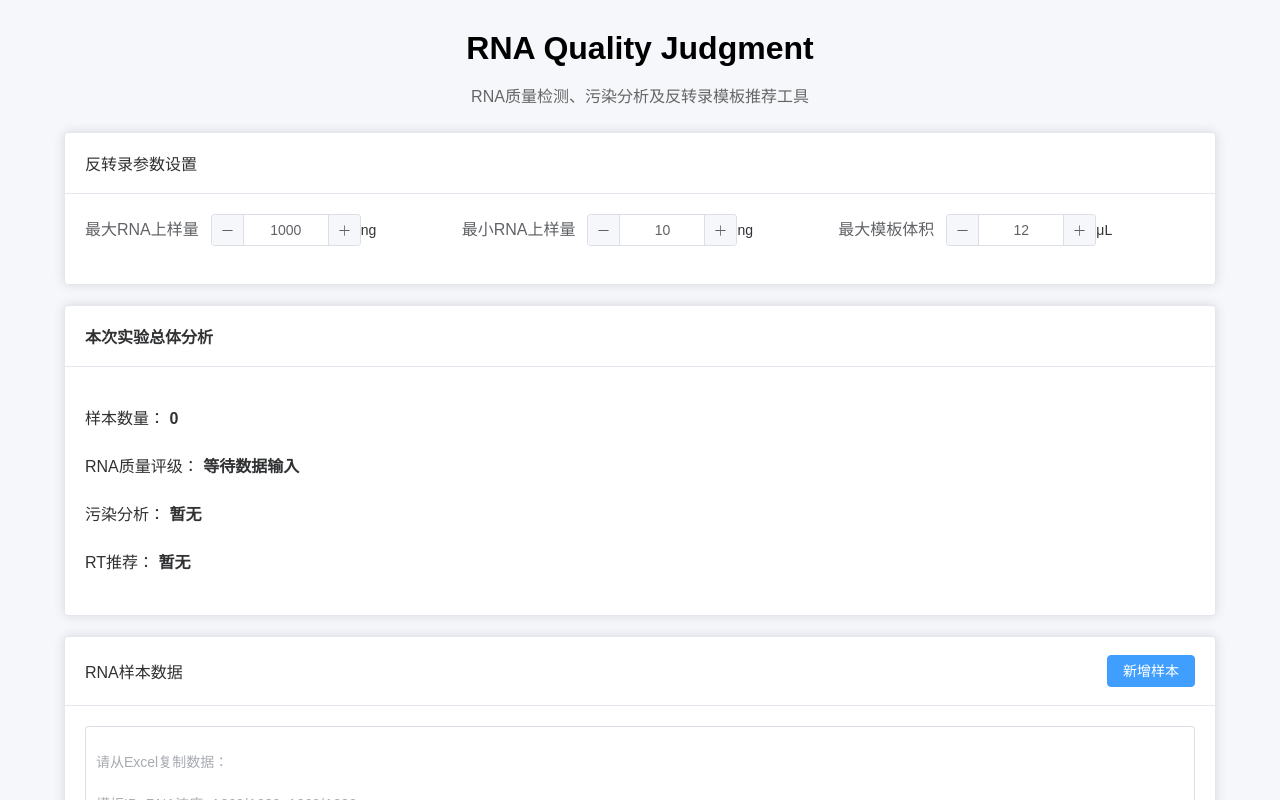
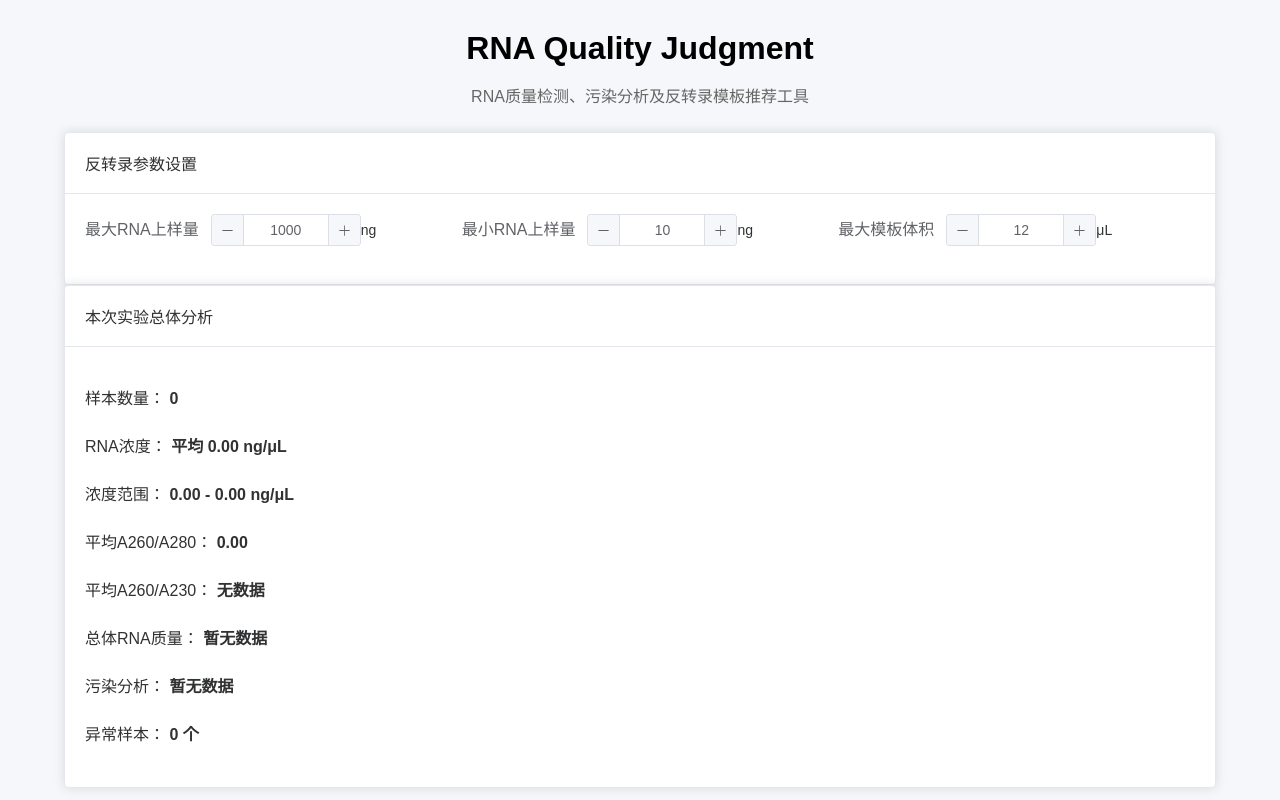
Before and after one commit to huluhuqi/RNA-quality-judgment, a Vue app: page / in a window 1280 px wide. Shown: the top 800 px of the page. Built offline with nearby package versions, Linux system fonts and the light colour scheme.

Commit message:
add experiment summary analysis

```diff
--- a/src/App.vue
+++ b/src/App.vue
@@ -10,16 +10,21 @@
 <RTParameter/>
 
 
-<div class="space"></div>
 
+<ExperimentSummary
+:summary="summary"
+/>
 
-<ExperimentSummary/>
 
 
 <div class="space"></div>
 
 
-<RNADataTable/>
+
+<RNADataTable
+@update-data="updateData"
+/>
+
 
 
 </div>
@@ -32,6 +37,9 @@
 <script setup>
 
 
+import {ref} from 'vue'
+
+
 import Header from './components/Header.vue'
 
 import RTParameter from './components/RTParameter.vue'
@@ -39,6 +47,53 @@ import RTParameter from './components/RTParameter.vue'
 import ExperimentSummary from './components/ExperimentSummary.vue'
 
 import RNADataTable from './components/RNADataTable.vue'
+
+
+import {calculateBatch}
+
+from './core/BatchStatistics'
+
+
+
+
+
+const summary = ref({
+
+count:0,
+
+avgConcentration:0,
+
+minConcentration:0,
+
+maxConcentration:0,
+
+avgA260280:0,
+
+avgA260230:0,
+
+quality:'暂无数据',
+
+pollution:'暂无数据',
+
+abnormal:0
+
+})
+
+
+
+
+
+
+function updateData(data){
+
+
+summary.value =
+calculateBatch(data)
+
+
+}
+
+
 
 
 </script>
--- a/src/components/ExperimentSummary.vue
+++ b/src/components/ExperimentSummary.vue
@@ -14,38 +14,133 @@
 
 
 
+
 <div class="summary">
 
 
 <p>
 样本数量：
-<span>
-0
-</span>
+
+<b>
+{{summary.count}}
+</b>
+
 </p>
 
 
+
 <p>
-RNA质量评级：
-<span>
-等待数据输入
-</span>
+
+RNA浓度：
+
+<b>
+
+平均
+{{summary.avgConcentration.toFixed(2)}}
+
+ng/μL
+
+</b>
+
 </p>
 
 
+
 <p>
-污染分析：
-<span>
-暂无
-</span>
+
+浓度范围：
+
+<b>
+
+{{summary.minConcentration.toFixed(2)}}
+
+-
+
+{{summary.maxConcentration.toFixed(2)}}
+
+ng/μL
+
+</b>
+
 </p>
 
 
+
+
 <p>
-RT推荐：
-<span>
-暂无
-</span>
+
+平均A260/A280：
+
+<b>
+
+{{summary.avgA260280.toFixed(2)}}
+
+</b>
+
+</p>
+
+
+
+
+<p>
+
+平均A260/A230：
+
+<b>
+
+{{summary.avgA260230 ?
+summary.avgA260230.toFixed(2)
+:
+'无数据'}}
+
+</b>
+
+</p>
+
+
+
+
+<p>
+
+总体RNA质量：
+
+<b>
+
+{{summary.quality}}
+
+</b>
+
+</p>
+
+
+
+
+<p>
+
+污染分析：
+
+<b>
+
+{{summary.pollution}}
+
+</b>
+
+</p>
+
+
+
+<p>
+
+异常样本：
+
+<b>
+
+{{summary.abnormal}}
+
+个
+
+</b>
+
 </p>
 
 
@@ -60,10 +155,25 @@ RT推荐：
 
 
 
+
 <script setup>
 
 
+defineProps({
+
+summary:{
+
+type:Object,
+
+required:true
+
+}
+
+})
+
+
 </script>
+
 
 
 
@@ -74,17 +184,15 @@ RT推荐：
 
 line-height:2;
 
-font-size:16px;
-
-
 }
 
 
-span{
+b{
 
 font-weight:bold;
 
 }
 
 
+
 </style>
--- a/src/components/RNADataTable.vue
+++ b/src/components/RNADataTable.vue
@@ -287,6 +287,11 @@ const pasteText = ref('')
 const tableData = ref([])
 
 
+const emit = defineEmits([
+    'update-data'
+])
+
+
 function getAnalysis(row){
 
     return analyzeRNA(row)
@@ -316,6 +321,12 @@ tableData.value.push(
 )
 
 
+emit(
+'update-data',
+tableData.value
+)
+
+
 pasteText.value=''
 
 
@@ -340,8 +351,13 @@ a260280:null,
 
 a260230:null
 
+})
 
-})
+
+emit(
+'update-data',
+tableData.value
+)
 
 
 }
@@ -355,6 +371,12 @@ function clearData(){
 
 
 tableData.value=[]
+
+
+emit(
+'update-data',
+[]
+)
 
 
 }
--- /dev/null
+++ b/src/core/BatchStatistics.js
@@ -0,0 +1,237 @@
+import { analyzeRNA } from './RNAQuality'
+
+
+export function calculateBatch(samples){
+
+
+    if(!samples || samples.length===0){
+
+        return {
+
+            count:0,
+
+            avgConcentration:0,
+
+            minConcentration:0,
+
+            maxConcentration:0,
+
+            avgA260280:0,
+
+            avgA260230:0,
+
+            quality:'暂无数据',
+
+            pollution:'暂无数据',
+
+            abnormal:0
+
+        }
+
+    }
+
+
+
+    // 浓度
+
+    const concentrations =
+        samples
+        .map(i=>Number(i.concentration))
+        .filter(i=>!isNaN(i))
+
+
+
+    // A260/A280
+
+    const a280 =
+        samples
+        .map(i=>Number(i.a260280))
+        .filter(i=>!isNaN(i))
+
+
+
+    // A260/A230
+
+    const a230 =
+        samples
+        .map(i=>Number(i.a260230))
+        .filter(i=>!isNaN(i))
+
+
+
+
+
+    function average(arr){
+
+        if(arr.length===0){
+
+            return 0
+
+        }
+
+
+        return (
+            arr.reduce(
+                (a,b)=>a+b,
+                0
+            )
+            /
+            arr.length
+        )
+
+    }
+
+
+
+
+
+    const results =
+        samples.map(i=>analyzeRNA(i))
+
+
+
+
+
+    // 质量统计
+
+    let excellent=0
+
+    let good=0
+
+    let normal=0
+
+    let bad=0
+
+
+
+    results.forEach(r=>{
+
+
+        if(r.quality==='优秀')
+            excellent++
+
+
+        else if(r.quality==='良好')
+            good++
+
+
+        else if(r.quality==='一般')
+            normal++
+
+
+        else if(r.quality==='较差')
+            bad++
+
+
+    })
+
+
+
+
+
+    let quality=''
+
+
+    if(bad>samples.length*0.3){
+
+        quality='较差'
+
+    }
+    else if(
+        excellent+good
+        >
+        samples.length*0.8
+    ){
+
+        quality='良好'
+
+    }
+    else{
+
+        quality='一般'
+
+    }
+
+
+
+
+
+
+    // 污染统计
+
+
+    let pollutionCount=0
+
+
+    results.forEach(r=>{
+
+
+        if(
+            r.pollution!=='未发现明显污染'
+        ){
+
+            pollutionCount++
+
+        }
+
+    })
+
+
+
+    return {
+
+
+        count:samples.length,
+
+
+        avgConcentration:
+            average(concentrations),
+
+
+        minConcentration:
+            Math.min(...concentrations),
+
+
+        maxConcentration:
+            Math.max(...concentrations),
+
+
+
+        avgA260280:
+            average(a280),
+
+
+
+        avgA260230:
+            average(a230),
+
+
+
+        quality,
+
+
+
+        pollution:
+
+        pollutionCount===0
+
+        ?
+
+        '未发现明显污染'
+
+        :
+
+        `发现${pollutionCount}个样本存在污染风险`,
+
+
+
+        abnormal:
+
+            bad
+
+
+
+    }
+
+
+}
```
